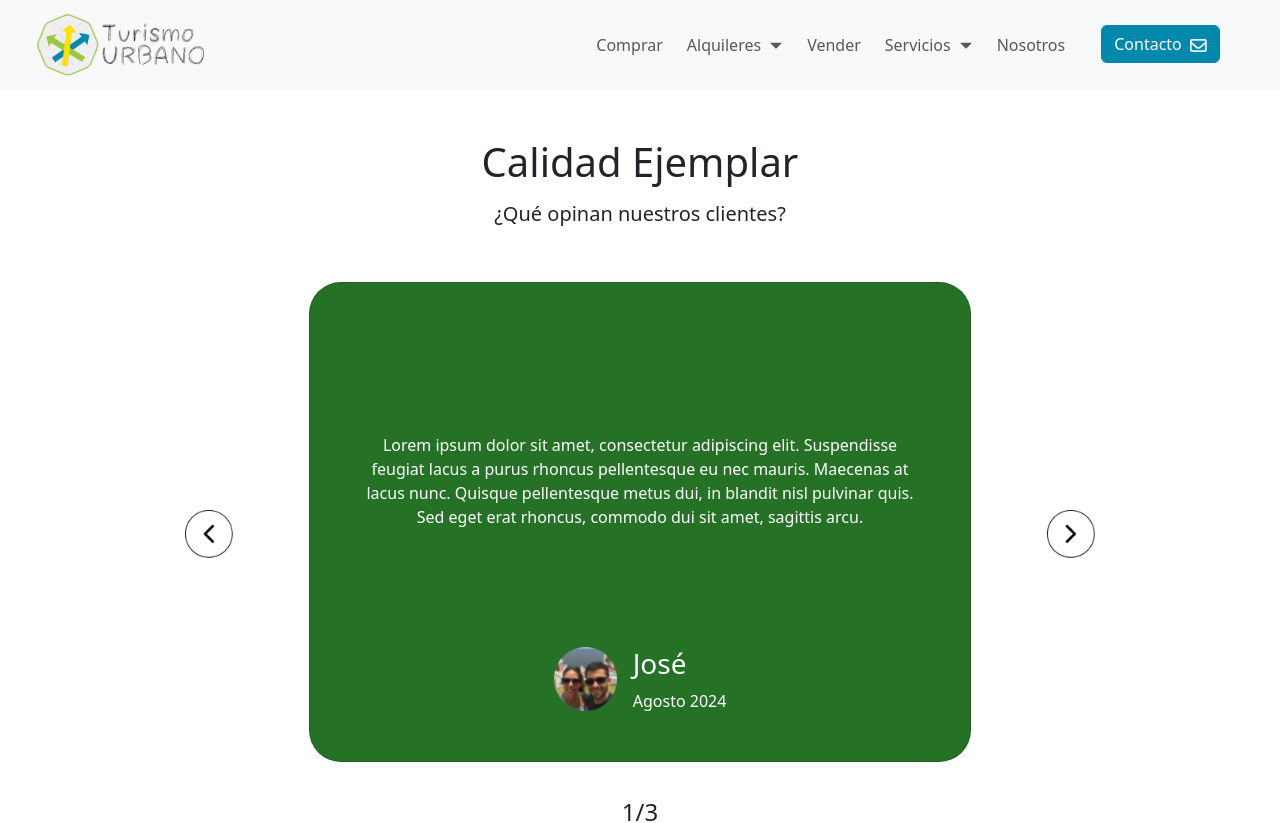
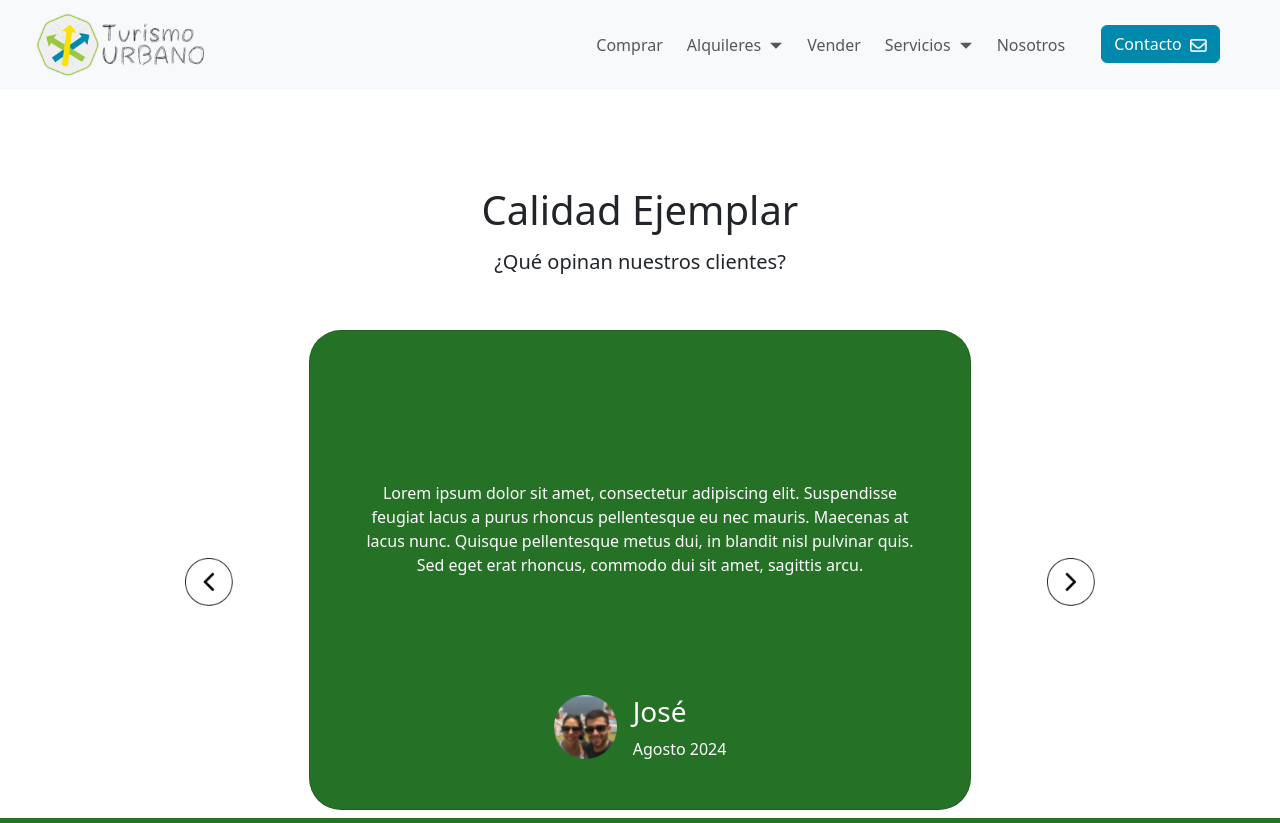
Before and after one commit to carlosp-11/tour_web, a React (Vite) app in the folder tu_web/: page / in a window 1280 px wide. Shown: the top 823 px of the page. Built offline with nearby package versions, Linux system fonts and the light colour scheme.

Commit message:
fix: minor fixes

```diff
--- a/tu_web/src/App.jsx
+++ b/tu_web/src/App.jsx
@@ -14,7 +14,7 @@ function App() {
   const basename = "";
 
   return (
-    <div className="d-flex flex-column min-vh-100">
+    <div className="bg-white d-flex flex-column min-vh-100">
       <BrowserRouter basename={basename}>
         <ScrollToTop>
             <Navbar />
--- a/tu_web/src/components/ReviewCarrousel.jsx
+++ b/tu_web/src/components/ReviewCarrousel.jsx
@@ -41,7 +41,7 @@ export const ReviewCarrousel = () => {
 
     return(
         <div id="carouselExampleAutoplaying" className="carousel slide text-center row pb-5 d-flex justify-content-center" data-bs-ride="carousel" data-bs-interval="10000">
-            <h1 className="col-12 pt-5" style={!isLargeScreen? {paddingBottom: "1.5rem"}: {}}> Calidad Ejemplar</h1>
+            <h1 className="col-12 pt-5 mt-lg-5" style={!isLargeScreen? {paddingBottom: "1.5rem"}: {}}> Calidad Ejemplar</h1>
             <h5 className="col-12 pt-2 pb-5" style={!isLargeScreen? {display:"none"}: {}} >¿Qué opinan nuestros clientes?</h5>
             <div className="order-md-2 col-6 col-lg-2 d-flex justify-content-end align-items-center order-2">
                 <button className="btn btn-outline-secondary rounded-circle border-0"
--- a/tu_web/src/pages/Home.jsx
+++ b/tu_web/src/pages/Home.jsx
@@ -3,7 +3,7 @@ import { ReviewCarrousel } from "../components/ReviewCarrousel";
 
 export const Home = () => {
     return (
-        <div className="d-flex flex-column vh-95">
+        <div className="" style={{maxHeight: "91vh"}}>
             <ReviewCarrousel/>
         </div>
     );
```
